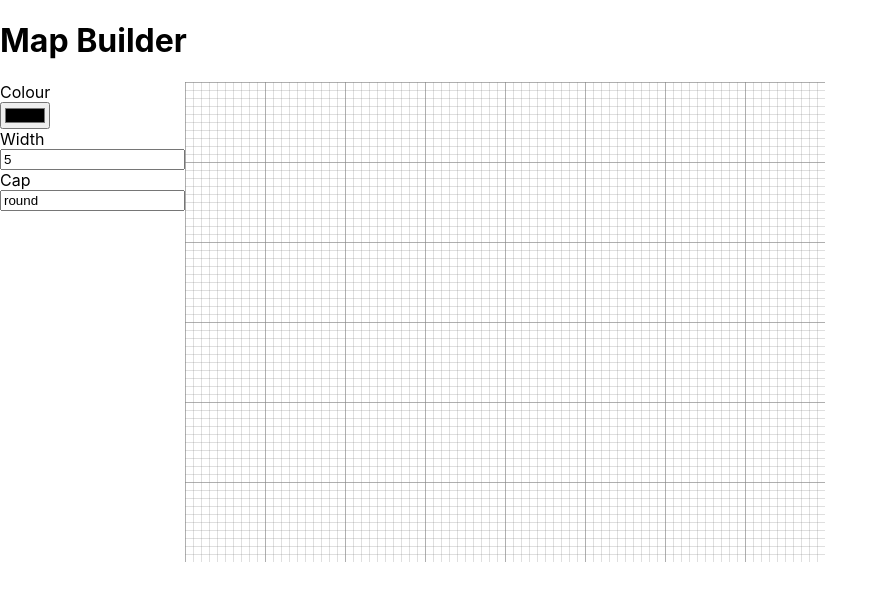
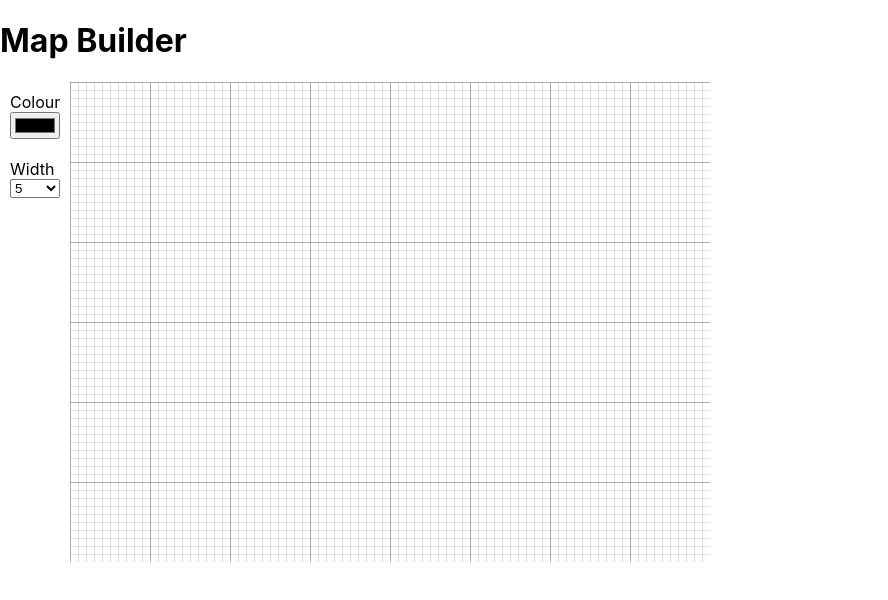
Before and after one commit to brianwebb/mapbuilder, a React (Create React App) app: page / in a window 1280 px wide. Shown: the top 600 px of the page, without its empty margins (0-888 px from the left). Built offline with nearby package versions, Linux system fonts and the light colour scheme.

Commit message:
master: scss for styling

```diff
--- a/src/Components/Map.tsx
+++ b/src/Components/Map.tsx
@@ -4,7 +4,7 @@ import { ICursor } from '../Utils/Cursors/ICursor';
 import { Pencil } from '../Utils/Cursors/Pencil';
 import { CanvasObject } from '../Models/CanvasObject';
 import { CursorOptions } from '../Models/CursorOptions';
-import './Map.css';
+import './Map.scss';
 
 interface IProps {
     currentCursor?: ICursor;
--- a/src/Components/Options.scss
+++ b/src/Components/Options.scss
@@ -2,7 +2,19 @@
     display: inline-block;
     vertical-align: top;
 
-    input, label {
+    label {
+        padding: 10px;
+    }
+
+    input, select, label {
         display: block;
+        width: 50px;
+    }
+
+    select[name=lineWidth] {
+        option[value="2"] {
+            background-image: url('../logo.svg');
+            font-weight: bold;
+        }
     }
 }
--- a/src/Components/Options.tsx
+++ b/src/Components/Options.tsx
@@ -26,9 +26,9 @@ class Options extends React.Component<IProps, IState> {
         const name = target.name;
 
         const updatedOptions: CursorOptions = {
-            lineCap: name === 'lineCap' ? value : this.state.cursorOptions.lineCap,
             lineColour: name === 'lineColour' ? value : this.state.cursorOptions.lineColour,
-            lineWidth: name === 'lineWidth' ? value : this.state.cursorOptions.lineWidth
+            lineWidth: name === 'lineWidth' ? value : this.state.cursorOptions.lineWidth,
+            lineCap: this.state.cursorOptions.lineCap
         };
         this.setState(
             {
@@ -49,11 +49,14 @@ class Options extends React.Component<IProps, IState> {
                 </label>
                 <label>
                     Width
-                    <input type='number' name='lineWidth' value={this.state.cursorOptions.lineWidth} />
-                </label>
-                <label>
-                    Cap
-                    <input type='text' name='lineCap' value={this.state.cursorOptions.lineCap} />
+                    <select name='lineWidth' value={this.state.cursorOptions.lineWidth}>
+                        <option value='2'>2</option>
+                        <option value='3'>3</option>
+                        <option value='5'>5</option>
+                        <option value='8'>8</option>
+                        <option value='13'>13</option>
+                        <option value='21'>21</option>
+                    </select>
                 </label>
             </form>
         );
--- a/src/index.tsx
+++ b/src/index.tsx
@@ -1,6 +1,6 @@
 import React from 'react';
 import ReactDOM from 'react-dom';
-import './index.css';
+import './index.scss';
 import MapBuilder from './Components/MapBuilder';
 import * as serviceWorker from './serviceWorker';
 
```
Also changed, not shown: src/Components/Map.scss (renamed from src/Components/Map.css), src/index.scss (renamed from src/index.css).
